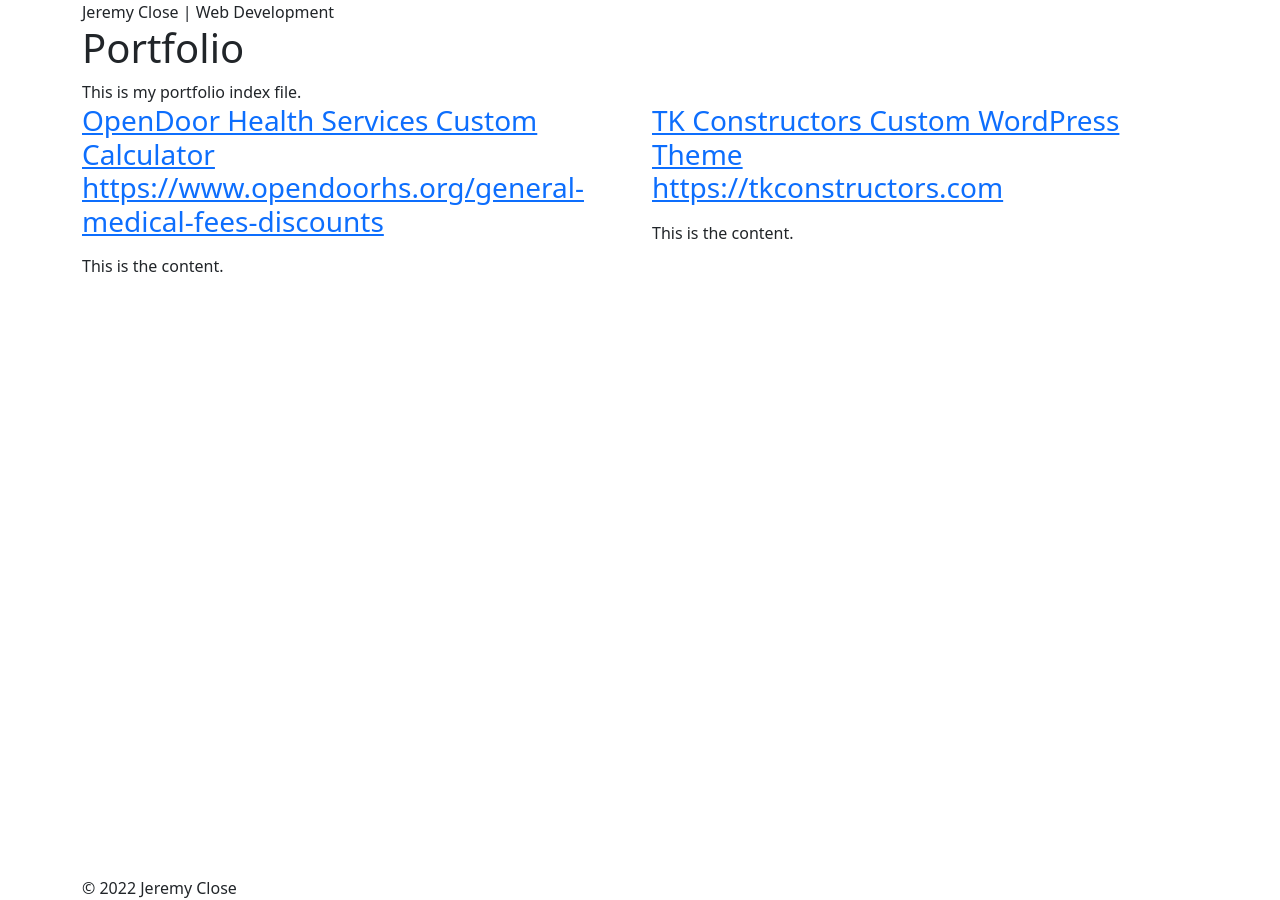
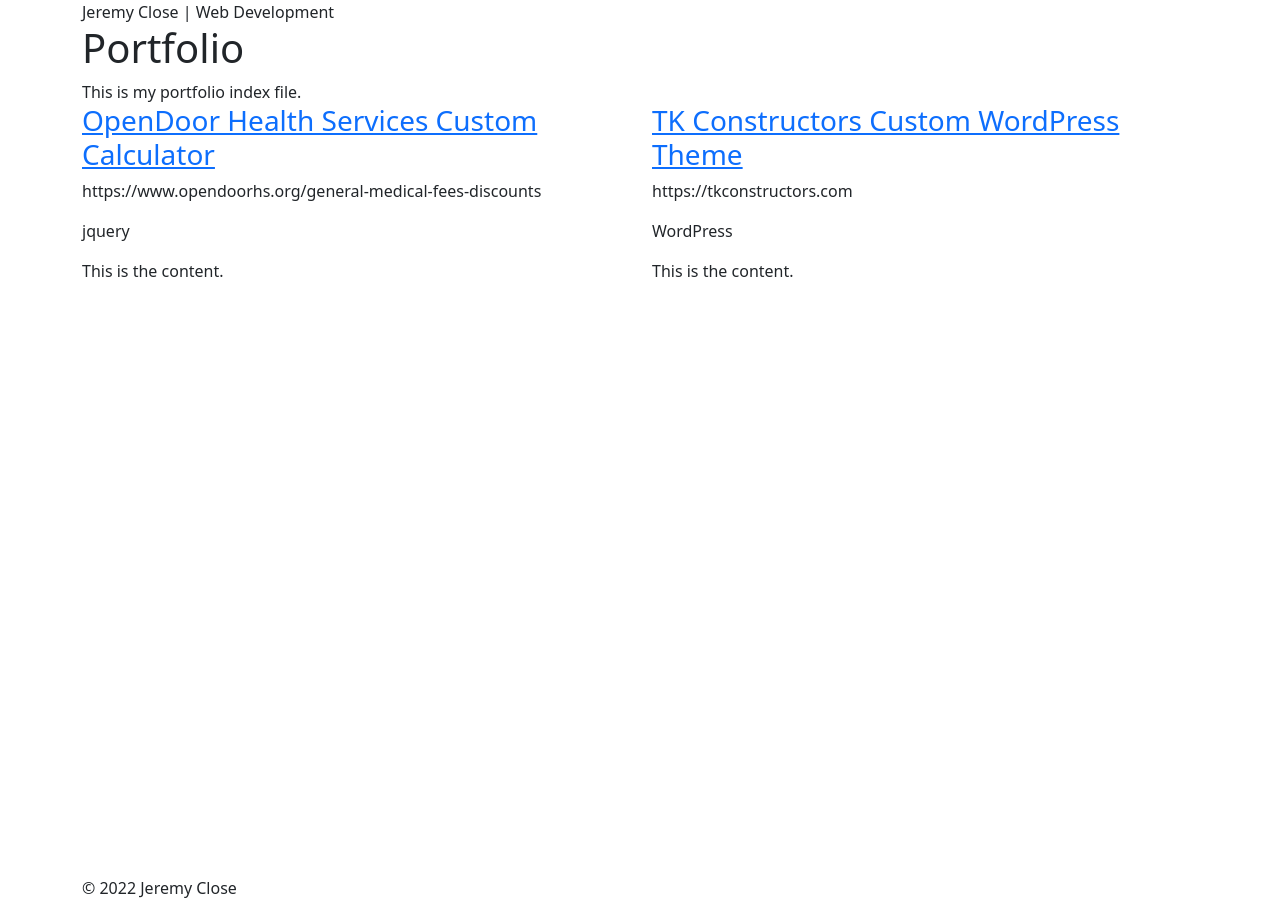
Before and after one commit to jkclose/jkclose.github.io, a Jekyll site: the page built from index.html, in a window 1280 px wide. Built offline with Jekyll 4.4.1, drawn with Linux system fonts in a browser that asks for light colours.

Commit message:
Project Collection testing

```diff
--- a/index.html
+++ b/index.html
@@ -10,10 +10,11 @@ This is my portfolio index file.
         <div class="item">
             <h3>
                 <a href="{{ project.url }}">
-                    {{ project.title }}<br>
-                    {{ project.project-url }}
+                    {{ project.title }}
                 </a>
             </h3>
+            <p>{{ project.project-url }}</p>
+            <p>{{ project.category }}</p>
             <p>{{ project.content | markdownify }}</p>
         </div>
     {% endfor %}
```
